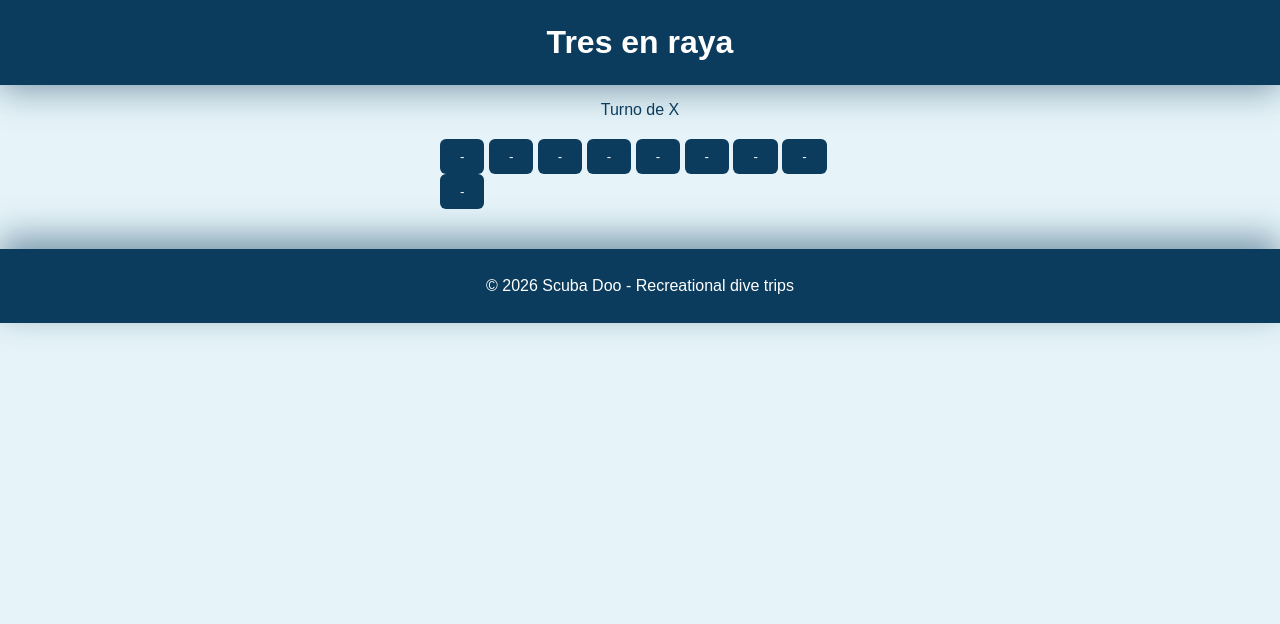
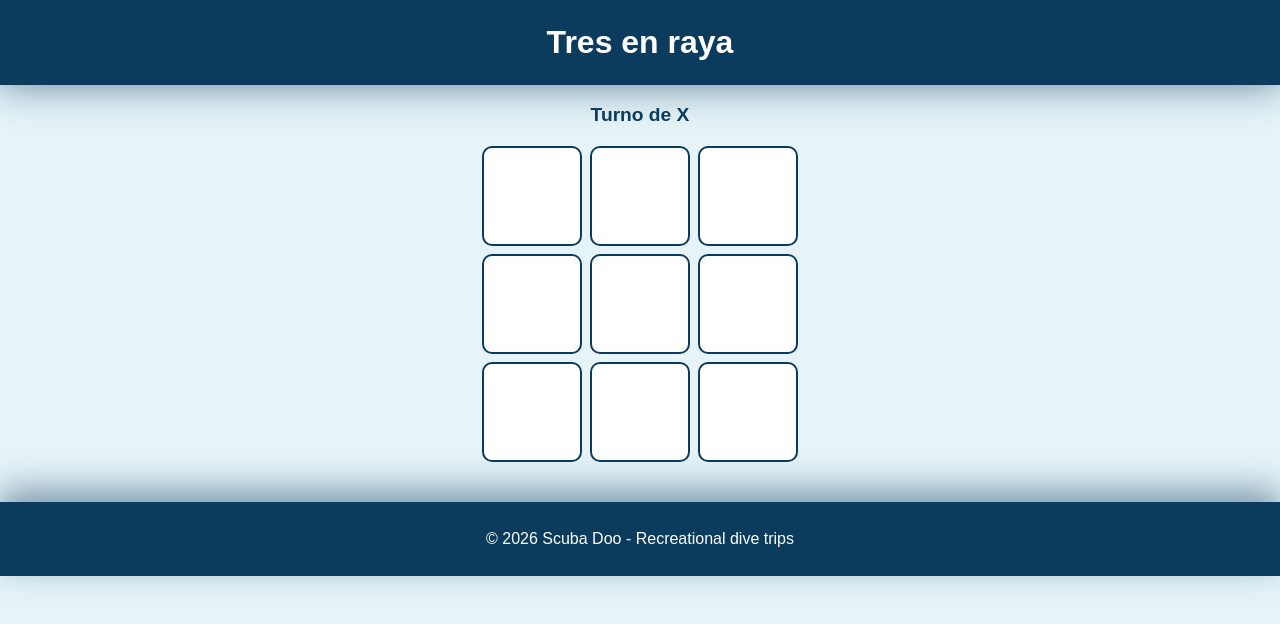
Before and after one commit to JorgeVII/divebook, a Django app: page /tres-en-raya/ in a window 1280 px wide. Shown: the part 38-662 px from the top of the page. Run offline with Django 5.2, Linux system fonts and the light colour scheme.

Commit message:
Config CSS, views and html

```diff
--- a/divebook/static/css/style.css
+++ b/divebook/static/css/style.css
@@ -71,3 +71,57 @@ footer {
     margin-top: 40px;
     box-shadow: 0 -12px 35px rgba(11, 60, 93, 0.5);
 }
+
+/* BOARD */
+.board {
+    display: grid;
+    grid-template-columns: repeat(3, 100px);
+    grid-template-rows: repeat(3, 100px);
+    gap: 8px;
+    justify-content: center;
+    max-width: none;
+    margin: 20px auto;
+}
+
+.cell {
+    width: 100px;
+    height: 100px;
+    padding: 0;
+    background-color: white;
+    border: 2px solid #0b3c5d;
+    border-radius: 10px;
+    font-size: 3rem;
+    font-weight: bold;
+    cursor: pointer;
+}
+
+.cell:not(:disabled):hover {
+    background-color: #d4ecf5;
+}
+
+.cell:disabled {
+    cursor: default;
+}
+
+/* X is red and O is green */
+.cell-x {
+    color: #d62828;
+}
+
+.cell-o {
+    color: #1e8e3e;
+}
+
+.game-message {
+    font-size: 1.2rem;
+    font-weight: bold;
+}
+
+.new-game {
+    display: inline-block;
+    background-color: #0b3c5d;
+    color: white;
+    padding: 10px 20px;
+    border-radius: 6px;
+    text-decoration: none;
+}
--- a/divebook/tres_en_raya/templates/tres_en_raya/tres_en_raya.html
+++ b/divebook/tres_en_raya/templates/tres_en_raya/tres_en_raya.html
@@ -4,20 +4,22 @@
 
 {% block content %}
     <h1>Tres en raya</h1>
-    <p>{{ mensaje }}</p>
+    <p class="game-message">{{ mensaje }}</p>
 
-    <div>
-        {% if not terminado %}
-            <form action="{% url 'tres_en_raya:play' %}" method="post">
+    <form class="board" action="{% url 'tres_en_raya:play' %}" method="post">
         {% csrf_token %}
         <input type="hidden" name="tablero" value="{{ tablero }}">
         <input type="hidden" name="turno" value="{{ turno }}">
         {% for casilla in tablero %}
-                    <button type="submit" name="posicion" value="{{ forloop.counter0 }}">
-                        {{ casilla }}
+            <button type="submit" name="posicion" value="{{ forloop.counter0 }}"
+                    class="cell{% if casilla == 'X' %} cell-x{% elif casilla == 'O' %} cell-o{% endif %}"
+                    {% if terminado or casilla != '-' %}disabled{% endif %}>
+                {% if casilla != '-' %}{{ casilla }}{% endif %}
             </button>
         {% endfor %}
     </form>
+
+    {% if terminado %}
+        <p><a class="new-game" href="{% url 'tres_en_raya:play' %}">Nueva partida</a></p>
     {% endif %}
-    </div>
 {% endblock %}
--- a/divebook/tres_en_raya/views.py
+++ b/divebook/tres_en_raya/views.py
@@ -2,13 +2,70 @@
 
 from django.shortcuts import render
 
+EMPTY_BOARD = "---------"
+
+
+WINNING_LINES = [
+    (0, 1, 2),
+    (3, 4, 5),
+    (6, 7, 8),  # finas
+    (0, 3, 6),
+    (1, 4, 7),
+    (2, 5, 8),  # columns
+    (0, 4, 8),
+    (2, 4, 6),  # diagonales
+]
+
+
+def calcular_ganador(tablero):
+    """Return 'X' or 'O' if a player has three in a row, otherwise None."""
+    for a, b, c in WINNING_LINES:
+        if tablero[a] != "-" and tablero[a] == tablero[b] == tablero[c]:
+            return tablero[a]
+    return None
+
+
+def jugada_valida(tablero, turno, posicion):
+    """Check that the data received from the form is a legal move."""
+    if len(tablero) != 9 or any(c not in "XO-" for c in tablero):
+        return False
+    if turno not in ("X", "O"):
+        return False
+    if posicion not in [str(n) for n in range(9)]:
+        return False
+    return tablero[int(posicion)] == "-"
+
 
 def tres_en_raya(request):
-    """Show the tic-tac-toe board with its initial state."""
-    tablero = "---------"
+    """Show the board and, when the form is sent, apply the chosen move."""
+
+    tablero = EMPTY_BOARD
     turno = "X"
     mensaje = "Turno de X"
     terminado = False
+
+    if request.method == "POST":
+        tablero_recibido = request.POST.get("tablero", "")
+        turno_recibido = request.POST.get("turno", "")
+        posicion = request.POST.get("posicion", "")
+
+        if jugada_valida(tablero_recibido, turno_recibido, posicion):
+            casillas = list(tablero_recibido)
+            casillas[int(posicion)] = turno_recibido
+            tablero = "".join(casillas)
+
+            ganador = calcular_ganador(tablero)
+            if ganador:
+                mensaje = f"¡Ha ganado {ganador}!"
+                terminado = True
+            elif "-" not in tablero:
+                mensaje = "Empate"
+                terminado = True
+            else:
+                turno = "O" if turno_recibido == "X" else "X"
+                mensaje = f"Turno de {turno}"
+        else:
+            mensaje = "Jugada no válida: se ha reiniciado la partida. Turno de X"
 
     contexto = {
         "tablero": tablero,
```
Lines whose indentation alone changed are shown as unchanged.
